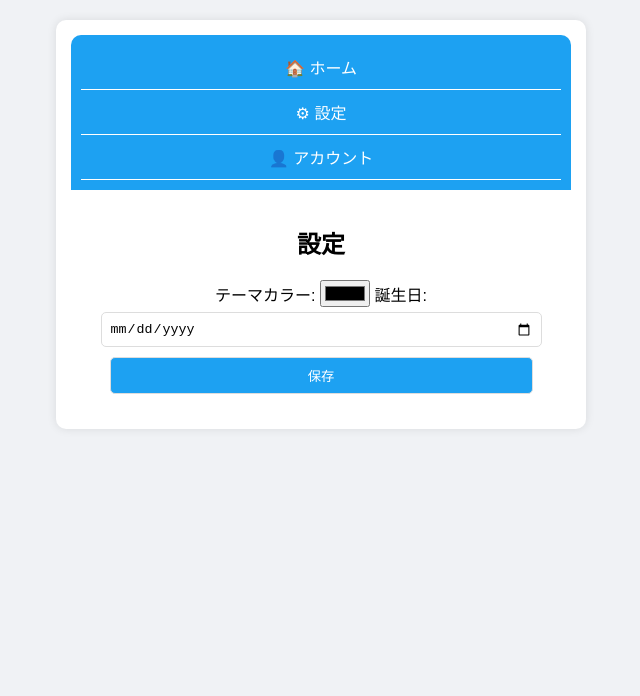
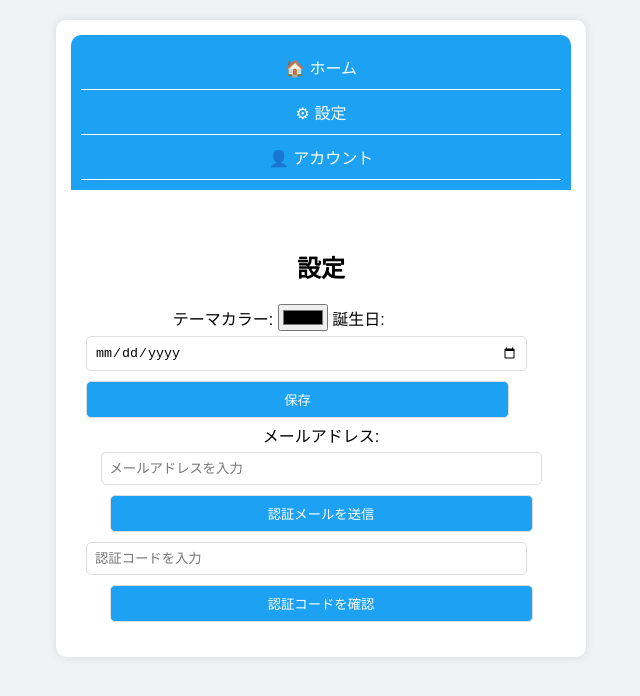
Before and after one commit to ZENITHSCRIM/Webserbis, a plain HTML site: page index.html in a window 1280 px wide. Both pictures are taken after a click on the element "⚙ 設定". Shown: the whole page, without its empty margins (319-959 px from the left). Drawn offline with Linux system fonts and the light colour scheme.

Commit message:
Update index.html

```diff
--- a/index.html
+++ b/index.html
@@ -39,6 +39,11 @@
            <label>誕生日:</label>
 　　　　　    <input type="date" id="birthDate" class="input">
 　　　　　    <button onclick="saveSettings()" class="btn">保存</button>
+　　　　　    <label>メールアドレス:</label>
+           <input type="email" id="emailAddress" class="input" placeholder="メールアドレスを入力">
+           <button onclick="sendVerificationEmail()" class="btn">認証メールを送信</button>
+           <input type="text" id="verificationCode" class="input" placeholder="認証コードを入力">
+   　　　　　 <button onclick="verifyEmailCode()" class="btn">認証コードを確認</button>
 　　　　　</div>
 
         <div id="account" class="tab-content">
```
Lines whose indentation alone changed are shown as unchanged.
